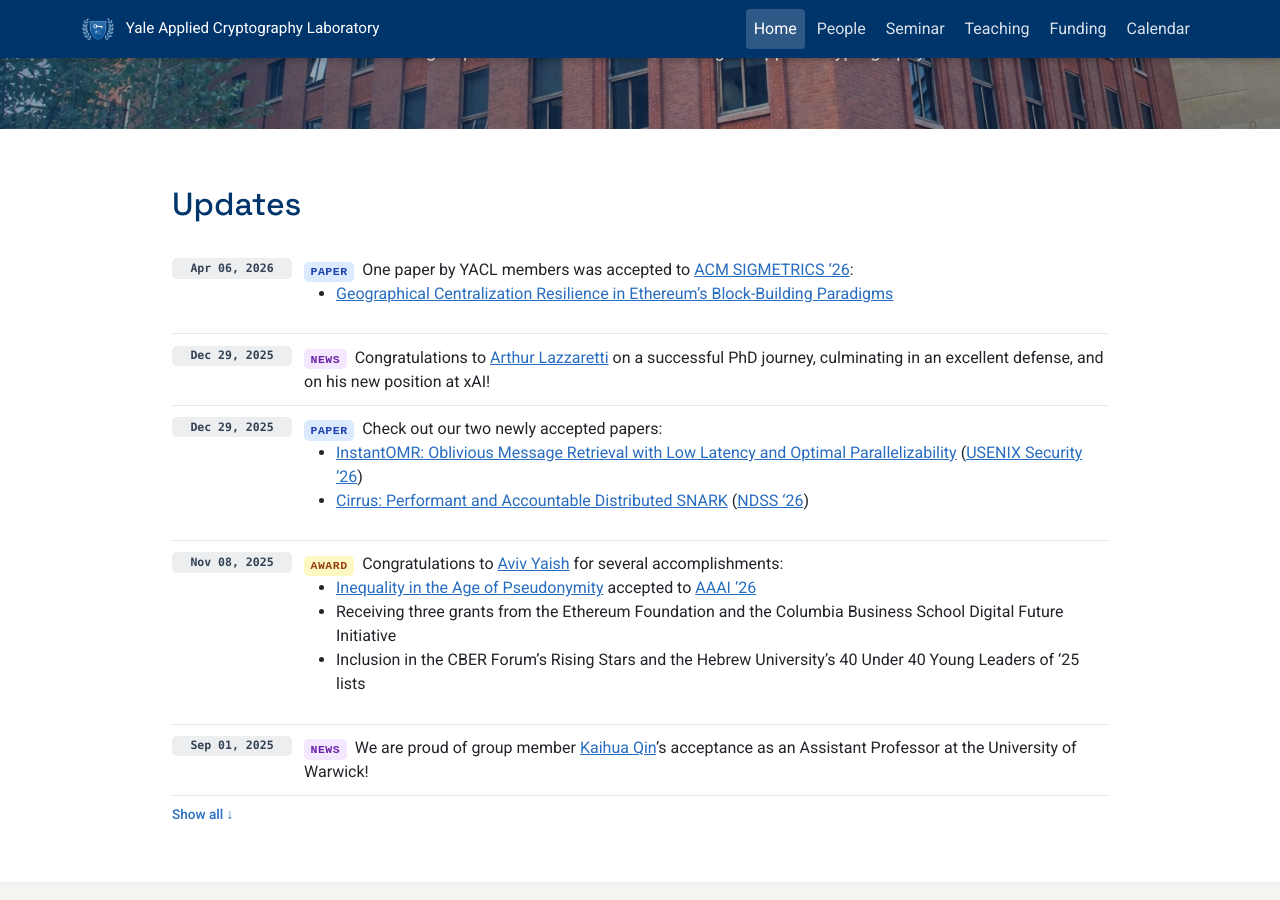
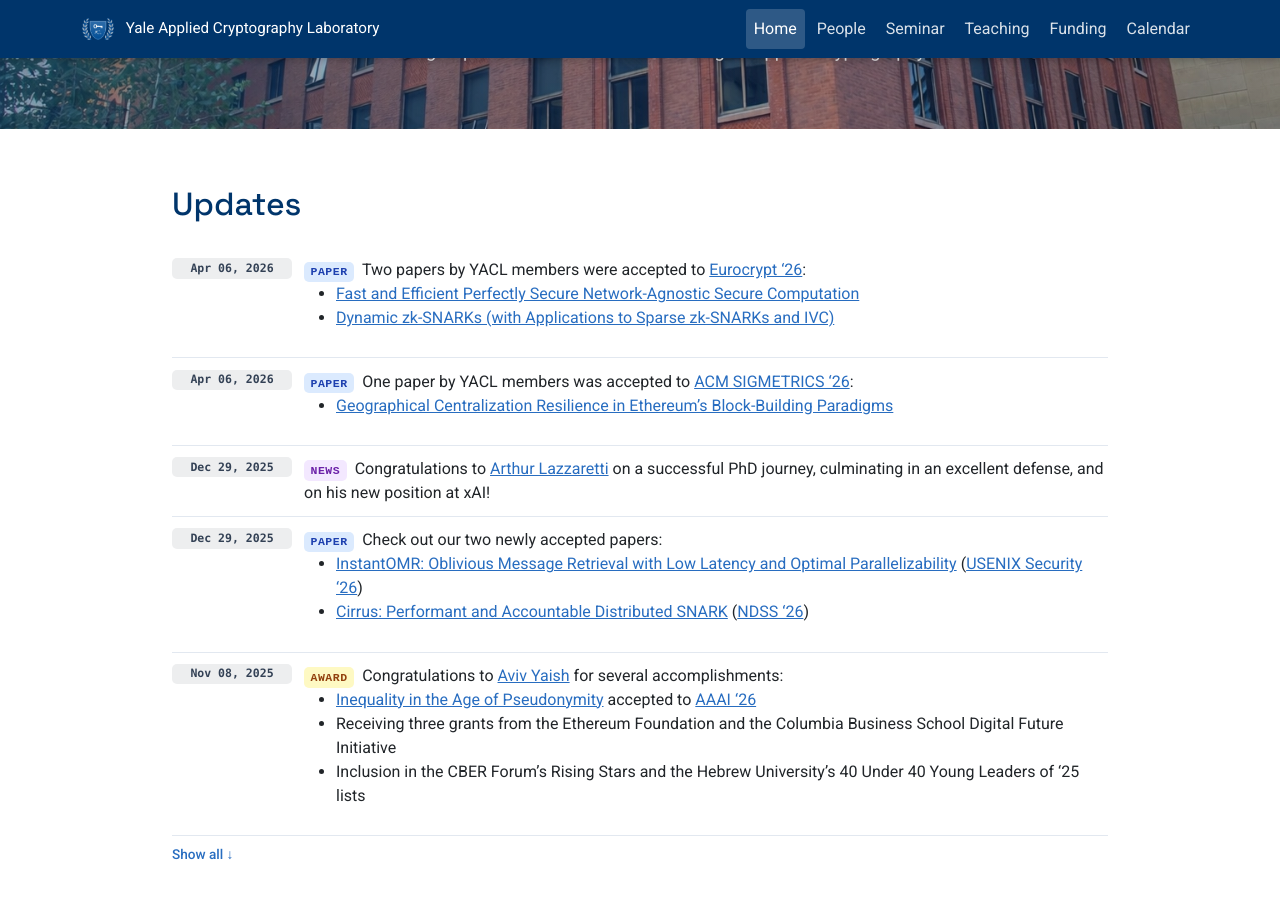
Before and after one commit to yale-acl/yacl-website, a Jekyll site: the page built from index.md, in a window 1280 px wide and 900 px high, scrolled down 341 px. Built offline with Jekyll 4.4.1, drawn with Linux system fonts in a browser that asks for light colours.

Commit message:
Add new papers accepted to Eurocrypt '26

```diff
--- a/_data/updates.yml
+++ b/_data/updates.yml
@@ -1,5 +1,12 @@
 # News & Updates — synced from https://sites.google.com/view/yacl/home
 # Fields: date (YYYY-MM-DD), text, url (optional), tag (paper/award/talk/news)
+
+- date: "2026-04-06"
+  tag: paper
+  text: |
+    Two papers by YACL members were accepted to [Eurocrypt '26](https://eurocrypt.iacr.org/2026/):
+    - [Fast and Efficient Perfectly Secure Network-Agnostic Secure Computation](https://eprint.iacr.org/2026/655)
+    - [Dynamic zk-SNARKs (with Applications to Sparse zk-SNARKs and IVC)](https://eprint.iacr.org/2024/1566)
 
 - date: "2026-04-06"
   tag: paper
```
